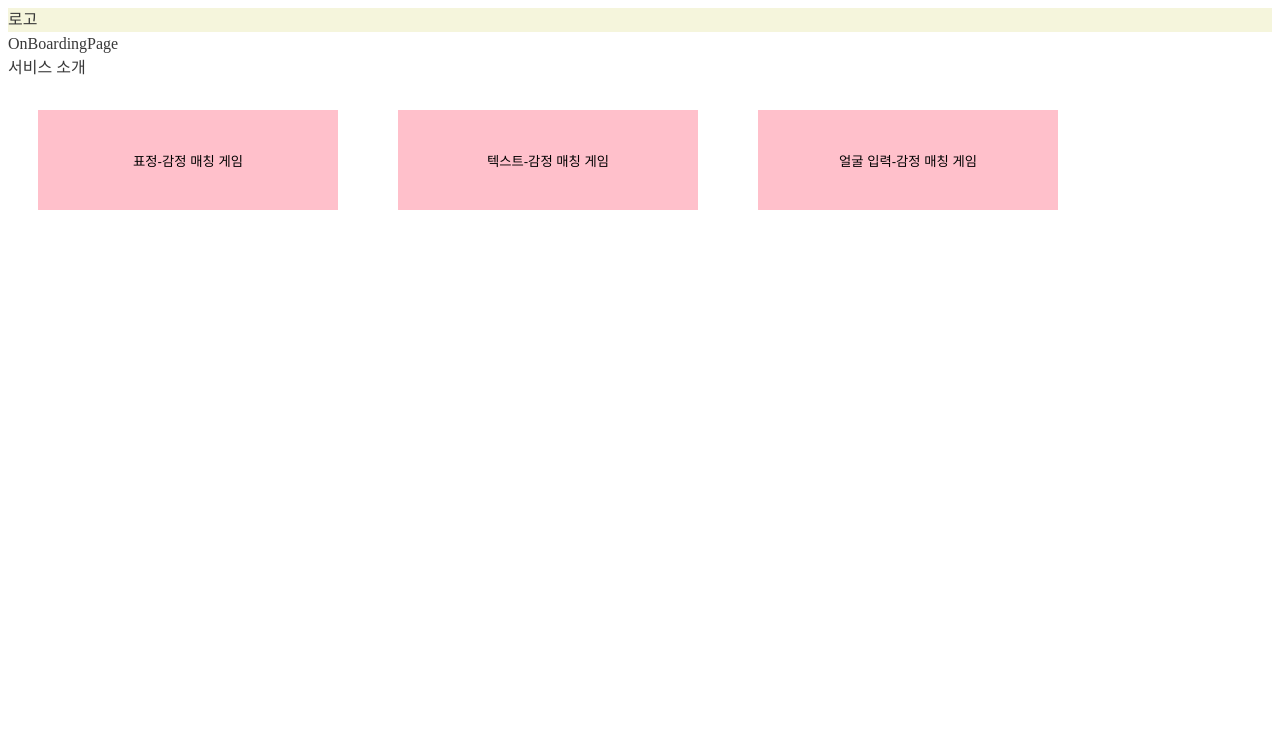
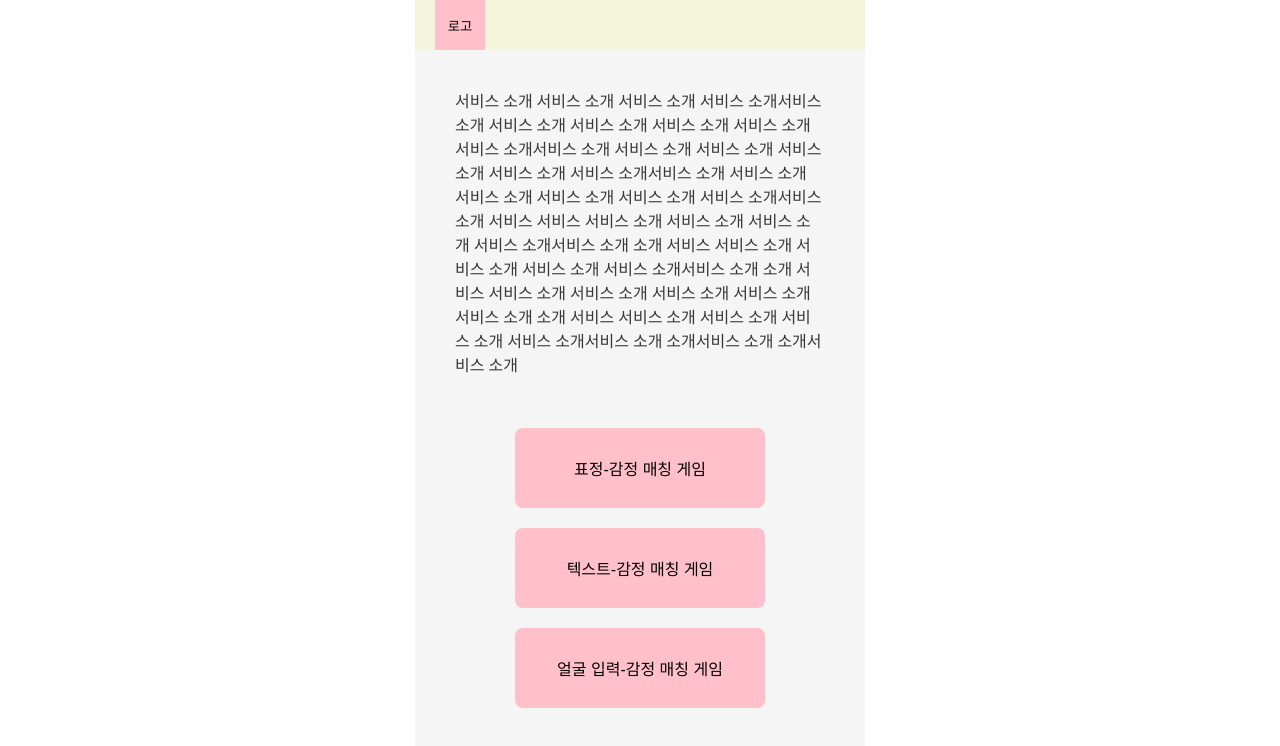
Before and after one commit to active-minds-hongik/active-minds-client, a React (Create React App) app: page / in a window 1280 px wide. Shown: the top 746 px of the page. Built offline with nearby package versions, Linux system fonts and the light colour scheme.

Commit message:
style: onBoarding, Game, Result page styled-component

```diff
--- a/src/components/layout/Header.tsx
+++ b/src/components/layout/Header.tsx
@@ -6,13 +6,22 @@ const Header = () => {
   const navigate = useNavigate();
   return (
     <HeaderContainer>
-      <div onClick={() => navigate('/')}>로고</div>
+      <Logo onClick={() => navigate('/')}>로고</Logo>
     </HeaderContainer>
   );
 };
 
 const HeaderContainer = styled.div`
   background-color: beige;
+  width: 450px;
+  height: 50px;
+`;
+
+const Logo = styled.button`
+  width: 50px;
+  height: 50px;
+  background-color: pink;
+  margin-left: 20px;
 `;
 
 export default Header;
--- a/src/css/GlobalStyle.tsx
+++ b/src/css/GlobalStyle.tsx
@@ -8,6 +8,12 @@ export const GlobalStyle = createGlobalStyle`
   body {
     line-height: 1.5;
     color: #383838;
+    display: flex;
+    align-items: center;
+    justify-content: center;
+    width: 100%;
+    height: 100%;
+    margin: 0;
   }
 
   button {
--- a/src/pages/FaceGamePage.tsx
+++ b/src/pages/FaceGamePage.tsx
@@ -6,11 +6,10 @@ const FaceGamePage = () => {
   const navigate = useNavigate();
   // const [questions, setQuestions] = useState('');
   const [currentScore, setCurrentScore] = useState(0);
-  const [currentQuestion, setCurrentQuestion] = useState(1);
+  const [currentQuestion, setCurrentQuestion] = useState(0);
 
   const questions = [
     {
-      question: '1번 문제',
       choice: [
         { text: '보기1-1', isCorrect: true },
         { text: '보기1-2', isCorrect: false },
@@ -19,7 +18,6 @@ const FaceGamePage = () => {
       ],
     },
     {
-      question: '2번 문제',
       choice: [
         { text: '보기2-1', isCorrect: false },
         { text: '보기2-2', isCorrect: true },
@@ -28,7 +26,6 @@ const FaceGamePage = () => {
       ],
     },
     {
-      question: '3번 문제',
       choice: [
         { text: '보기3-1', isCorrect: false },
         { text: '보기3-2', isCorrect: false },
@@ -53,11 +50,13 @@ const FaceGamePage = () => {
 
   return (
     <FaceGameContainer>
-      <BackBtn onClick={() => navigate(-1)}>⬅️</BackBtn>
+      <BackBtn onClick={() => navigate(-1)}>⬅</BackBtn>
       <Current>
-        {currentQuestion} / {questions.length}
+        {currentQuestion + 1} / {questions.length}
       </Current>
-      <Question>{questions[currentQuestion].question}</Question>
+      {/* 이미지 url 넣기 */}
+      <Img />
+      <ChoiceContainer>
         {questions[currentQuestion].choice.map((answer: any, index: number) => (
           <>
             <Choice
@@ -68,23 +67,63 @@ const FaceGamePage = () => {
             </Choice>
           </>
         ))}
+      </ChoiceContainer>
       {/* <NextQuestionBtn onClick={handelNextButton}>
         다음 문제로 이동
       </NextQuestionBtn> */}
     </FaceGameContainer>
   );
 };
-const FaceGameContainer = styled.div``;
-const BackBtn = styled.button``;
-const Current = styled.div``;
-const Question = styled.div``;
+const FaceGameContainer = styled.div`
+  width: 450px;
+  height: 100vh;
+  background-color: whitesmoke;
+  display: flex;
+  flex-direction: column;
+  align-items: center;
+`;
+const BackBtn = styled.button`
+  width: 50px;
+  height: 50px;
+  font-size: 20px;
+  margin-right: auto;
+  background-color: transparent;
+  &:hover{
+    color: red;
+  }
+`;
+const Current = styled.div`
+  font-size: 30px;
+`;
+const Question = styled.div`
+  font-size: 20px;
+`;
 const Choice = styled.button`
-  margin-right: 15px;
+  width: 200px;
+  height: 40px;
+  margin: 10px;
+  border-radius: 5px;
+  font-size: 20px;
   background-color: pink;
   &:hover {
     background-color: green;
   }
 `;
+
+const Img = styled.div`
+  background-color: pink;
+  width: 300px;
+  height: 300px;
+  margin-top: 30px;
+`;
+
+const ChoiceContainer = styled.div`
+  display: flex;
+  flex-direction: column;
+  justify-content: center;
+  margin-top: 30px;
+`;
+
 const NextQuestionBtn = styled.button``;
 
 export default FaceGamePage;
--- a/src/pages/OnBoardingPage.tsx
+++ b/src/pages/OnBoardingPage.tsx
@@ -3,15 +3,24 @@ import styled from 'styled-components';
 import { useNavigate } from 'react-router-dom';
 import Header from '../components/layout/Header';
 
-
 const OnBoardingPage = () => {
   const navigate = useNavigate();
 
   return (
-    <div>
+    <Container>
       <Header />
-      <div>OnBoardingPage</div>
-      <div>서비스 소개</div>
+      <ServiceText>
+        서비스 소개 서비스 소개 서비스 소개 서비스 소개서비스 소개 서비스 소개
+        서비스 소개 서비스 소개 서비스 소개 서비스 소개서비스 소개 서비스 소개
+        서비스 소개 서비스 소개 서비스 소개 서비스 소개서비스 소개 서비스 소개
+        서비스 소개 서비스 소개 서비스 소개 서비스 소개서비스 소개 서비스 서비스
+        서비스 소개 서비스 소개 서비스 소개 서비스 소개서비스 소개 소개 서비스
+        서비스 소개 서비스 소개 서비스 소개 서비스 소개서비스 소개 소개 서비스
+        서비스 소개 서비스 소개 서비스 소개 서비스 소개서비스 소개 소개 서비스
+        서비스 소개 서비스 소개 서비스 소개 서비스 소개서비스 소개 소개서비스
+        소개 소개서비스 소개
+      </ServiceText>
+      <GameContainer>
         <GameStartButton onClick={() => navigate('/face-game')}>
           표정-감정 매칭 게임
         </GameStartButton>
@@ -21,15 +30,36 @@ const OnBoardingPage = () => {
         <GameStartButton onClick={() => navigate('/myface-game')}>
           얼굴 입력-감정 매칭 게임
         </GameStartButton>
-    </div>
+      </GameContainer>
+    </Container>
   );
 };
 
+const Container = styled.div`
+  width: 450px;
+  height: 100vh;
+  background-color: whitesmoke;
+`;
+
+const GameContainer = styled.div`
+  display: flex;
+  flex-direction: column;
+  justify-content: center;
+  align-items: center;
+  margin-top: 20px;
+`;
+
 const GameStartButton = styled.button`
-  width: 300px;
-  height: 100px;
+  width: 250px;
+  height: 80px;
   background-color: pink;
-  margin: 30px;
+  margin: 10px;
+  border-radius: 8px;
+  font-size: 16px;
+`;
+
+const ServiceText = styled.div`
+margin: 40px;
 `;
 
 export default OnBoardingPage;
--- a/src/pages/ResultPage.tsx
+++ b/src/pages/ResultPage.tsx
@@ -1,32 +1,58 @@
 import React from 'react';
 import styled from 'styled-components';
 import { useNavigate } from 'react-router-dom';
+import Header from '../components/layout/Header';
 
 const ResultPage = () => {
   const navigate = useNavigate();
 
   return (
-    <ResultContainer>
+    <Container>
+      <Header />
       <GameName>게임이름</GameName>
       <Score>점수</Score>
-      <GoHomeBtn onClick={() => navigate('/')}>홈으로 돌아가기</GoHomeBtn>
-      <WrongQuestionsBtn onClick={() => navigate('/wrongs')}>
-        틀린 문제 모아보기
-      </WrongQuestionsBtn>
-      {/* 해당 게임 이름으로 이동 */}
-      <ReGameBtn onClick={() => navigate('/')}>게임 다시하기</ReGameBtn>
-    </ResultContainer>
+      <BtnContainer>
+        <WrongQuestionsBtn onClick={() => navigate('/wrongs')}>
+          틀린 문제 모아보기
+        </WrongQuestionsBtn>
+        {/* 해당 게임 이름으로 이동 */}
+        <ReGameBtn onClick={() => navigate('/')}>게임 다시하기</ReGameBtn>
+        <GoHomeBtn onClick={() => navigate('/')}>홈으로 돌아가기</GoHomeBtn>
+      </BtnContainer>
+    </Container>
   );
 };
 
-const ResultContainer = styled.div``;
-const GameName = styled.div``;
-const Score = styled.div``;
+const Container = styled.div`
+  width: 450px;
+  height: 100vh;
+  background-color: whitesmoke;
+  display: flex;
+  flex-direction: column;
+  align-items: center;
+`;
+
+const GameName = styled.div`
+  font-size: 40px;
+  margin-top: 30px;
+`;
+const Score = styled.div`
+  font-size: 100px;
+  margin-top: 10px;
+`;
 const GoHomeBtn = styled.button`
-  width: 100px;
-  height: 30px;
+  width: 260px;
+  height: 50px;
   margin: 10px;
+  border-radius: 5px;
+  font-size: 16px;
   background-color: pink;
+`;
+
+const BtnContainer = styled.div`
+  display: flex;
+  flex-direction: column;
+  margin-top: 30px;
 `;
 const WrongQuestionsBtn = styled(GoHomeBtn)``;
 const ReGameBtn = styled(GoHomeBtn)``;
```
Lines whose indentation alone changed are shown as unchanged.
